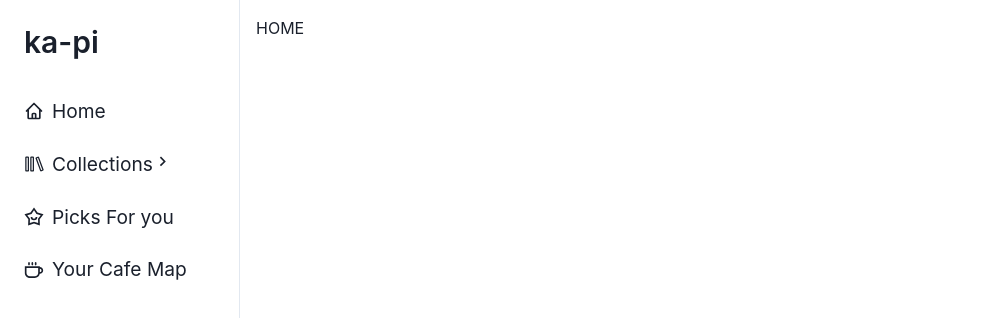
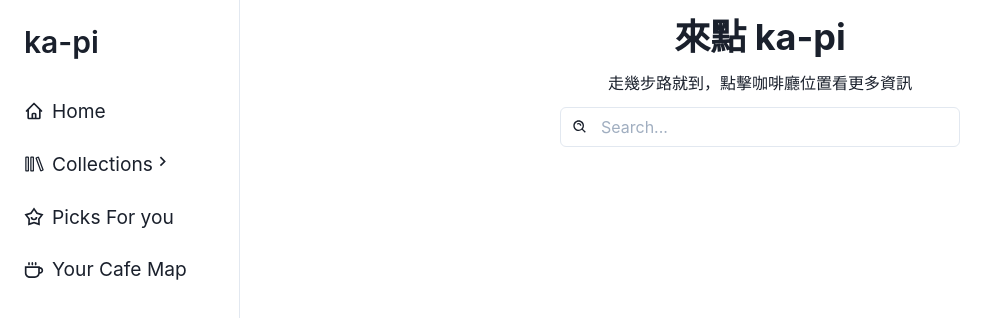
Before and after one commit to ellenchialin/ka-pi, a React (Create React App) app: page / in a window 1280 px wide. Shown: the top 318 px of the page, without its empty margins (0-999 px from the left). Built offline with nearby package versions, Linux system fonts and the light colour scheme; no server answers; the HTML template or start-up script is replaced by a standard one.

Commit message:
Add leaflet map on home page

```diff
--- a/package.json
+++ b/package.json
@@ -11,9 +11,11 @@
     "@testing-library/react": "^10.4.9",
     "@testing-library/user-event": "^12.8.3",
     "framer-motion": "^4.1.17",
+    "leaflet": "^1.7.1",
     "react": "^17.0.2",
     "react-dom": "^17.0.2",
     "react-icons": "^3.11.0",
+    "react-leaflet": "^3.2.5",
     "react-scripts": "5.0.0",
     "web-vitals": "^0.2.4"
   },
--- a/public/index.html
+++ b/public/index.html
@@ -24,6 +24,12 @@
       work correctly both with client-side routing and a non-root public URL.
       Learn how to configure a non-root public URL by running `npm run build`.
     -->
+    <link
+      rel="stylesheet"
+      href="https://unpkg.com/leaflet@1.7.1/dist/leaflet.css"
+      integrity="sha512-xodZBNTC5n17Xt2atTPuE1HxjVMSvLVW9ocqUKLsCC5CXdbqCmblAshOMAS6/keqq/sMZMZ19scR4PsZChSR7A=="
+      crossorigin=""
+    />
     <title>ka-pi</title>
   </head>
   <body>
--- a/src/App.js
+++ b/src/App.js
@@ -18,7 +18,7 @@ function App() {
 
   return (
     <ChakraProvider theme={theme}>
-      <Box as="section" minH="100vh">
+      <Box minH="100vh">
         <SidebarContent display={{ base: 'none', md: 'unset' }} />
         <Drawer isOpen={isOpen} onClose={onClose} placement="left" size="xs">
           <DrawerOverlay />
--- a/src/components/Map.js
+++ b/src/components/Map.js
@@ -1,7 +1,29 @@
 import React from 'react'
+import { MapContainer, TileLayer, Marker, Popup } from 'react-leaflet'
+import { Box } from '@chakra-ui/react'
 
-function Map() {
-  return <div>Map</div>
+function Map({ userLatitude, userLongitude }) {
+  console.log(userLatitude, userLongitude)
+
+  return (
+    <Box w="100%" h="350px">
+      <MapContainer
+        center={[userLatitude, userLongitude]}
+        zoom={13}
+        style={{ height: '100%' }}
+      >
+        <TileLayer
+          attribution='&copy; <a href="https://www.openstreetmap.org/copyright">OpenStreetMap</a> contributors'
+          url="https://{s}.tile.openstreetmap.org/{z}/{x}/{y}.png"
+        />
+        <Marker position={[userLatitude, userLongitude]}>
+          <Popup>
+            A pretty CSS3 popup. <br /> Easily customizable.
+          </Popup>
+        </Marker>
+      </MapContainer>
+    </Box>
+  )
 }
 
 export default Map
--- a/src/pages/Home.js
+++ b/src/pages/Home.js
@@ -1,4 +1,15 @@
 import { useState, useEffect } from 'react'
+import {
+  Flex,
+  Heading,
+  Box,
+  Text,
+  Input,
+  InputGroup,
+  InputLeftElement,
+} from '@chakra-ui/react'
+import { BiSearchAlt } from 'react-icons/bi'
+import Map from '../components/Map'
 
 function Home() {
   const [userLatitude, setUserLatitude] = useState(null)
@@ -20,7 +31,24 @@ function Home() {
     )
   }, [])
 
-  return <div>HOME</div>
+  return (
+    <Flex direction="column" align="center">
+      <Heading as="h1" size="xl">
+        來點 ka-pi
+      </Heading>
+      <Text my="3">走幾步路就到，點擊咖啡廳位置看更多資訊</Text>
+      {userLatitude && userLongitude && (
+        <Map userLatitude={userLatitude} userLongitude={userLongitude} />
+      )}
+
+      <InputGroup maxW="400px">
+        <InputLeftElement pointerEvents="none">
+          <BiSearchAlt />
+        </InputLeftElement>
+        <Input placeholder="Search..." />
+      </InputGroup>
+    </Flex>
+  )
 }
 
 export default Home
```
Also changed, not shown: 1 other file (tests, documents, lock files or other folders).
